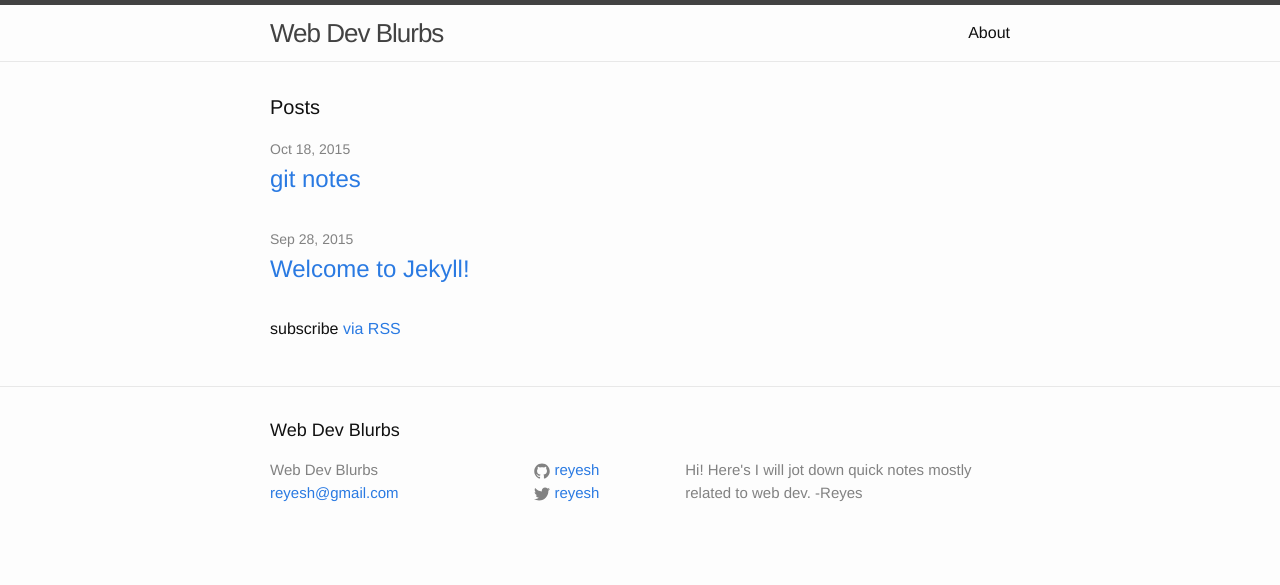
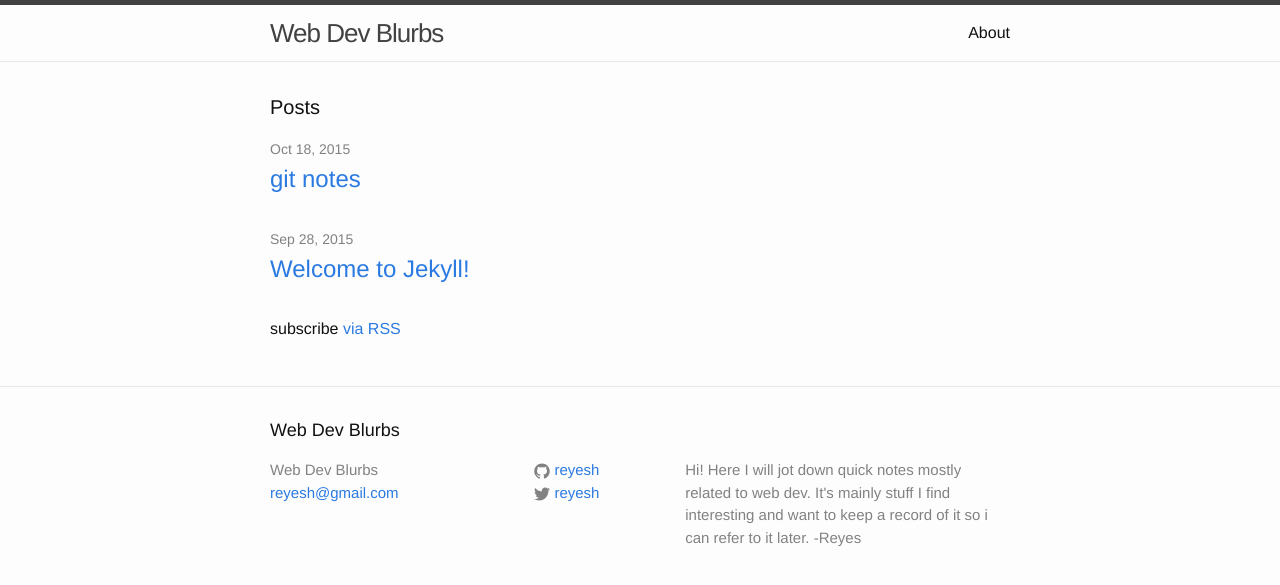
Before and after one commit to reyesh/jb, a Jekyll site: the page built from index.html, in a window 1280 px wide. Shown: the top 585 px of the page. Built offline with Jekyll 4.4.1, drawn with Linux system fonts in a browser that asks for light colours.

Commit message:
docs: updated to site description in _config.yml

```diff
--- a/_config.yml
+++ b/_config.yml
@@ -2,7 +2,9 @@
 title: Web Dev Blurbs
 email: reyesh@gmail.com
 description: > # this means to ignore newlines until "baseurl:"
-  Hi! Here's I will jot down quick notes mostly related to web dev. -Reyes
+  Hi! Here I will jot down quick notes mostly related to web dev.
+  It's mainly stuff I find interesting and want to keep a record
+  of it so i can refer to it later. -Reyes
 baseurl: "/jb" # the subpath of your site, e.g. /blog/
 url: "http://reye.sh" # the base hostname & protocol for your site
 twitter_username: reyesh
```
